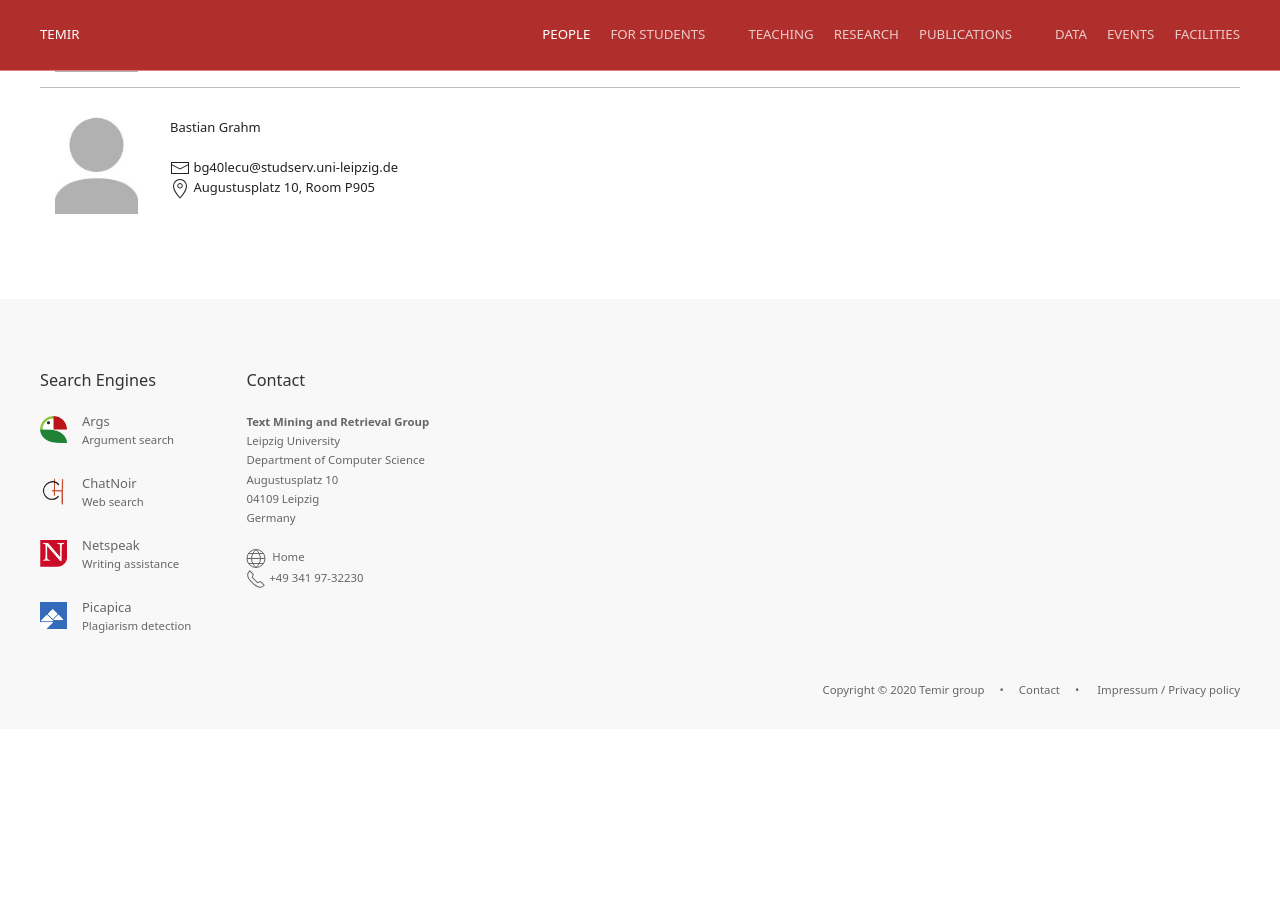
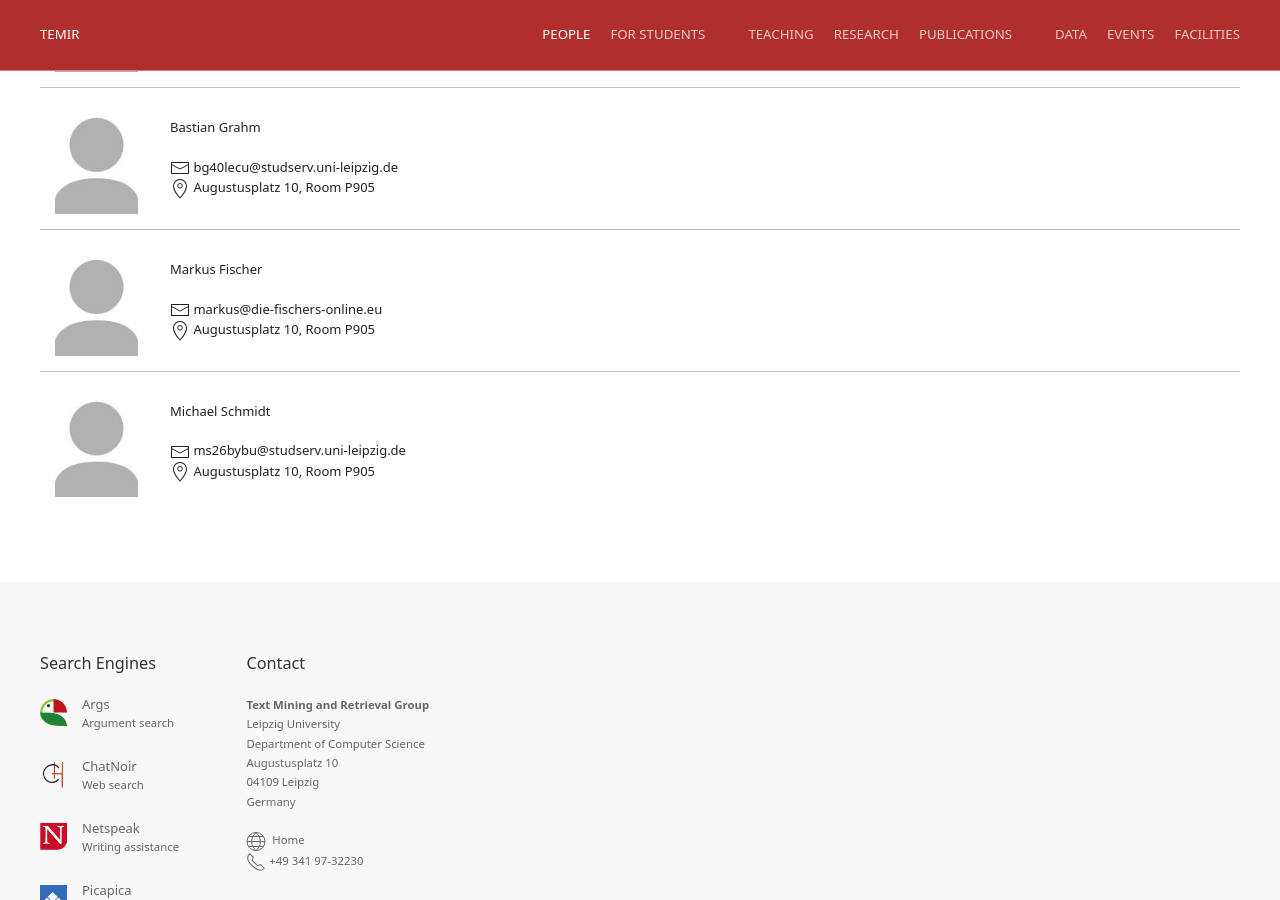
Before and after one commit to temir-org/temir-org.github.io, a Jekyll site: the page built from people.html, in a window 1280 px wide and 900 px high, scrolled down 1435 px. Built offline with Jekyll 4.4.1, drawn with Linux system fonts in a browser that asks for light colours; before the commit the page ends 2164 px from its top, so only the background shows below that.

Commit message:
add some more people

```diff
--- a/people.html
+++ b/people.html
@@ -108,6 +108,24 @@ description: People
                     <span uk-icon="location"></span>&nbsp;Augustusplatz 10, Room P905
                 </div>
             </div>
+            <div id="fischer" class="entry">
+                <div class="image people-image"><img src="people/img/generic.jpg" alt="Markus Fischer" /></div>
+                <div class="description">
+                    <p>Markus Fischer</p>
+                    <span uk-icon="mail"></span>&nbsp;markus<wbr>&#64;die-fischers-online.eu
+                    <br>
+                    <span uk-icon="location"></span>&nbsp;Augustusplatz 10, Room P905
+                </div>
+            </div>
+            <div id="schmidt" class="entry">
+                <div class="image people-image"><img src="people/img/generic.jpg" alt="Michael Schmidt" /></div>
+                <div class="description">
+                    <p>Michael Schmidt</p>
+                    <span uk-icon="mail"></span>&nbsp;ms26bybu<wbr>&#64;studserv.uni-leipzig.de
+                    <br>
+                    <span uk-icon="location"></span>&nbsp;Augustusplatz 10, Room P905
+                </div>
+            </div>
 
         </div>
     </div> <!-- container -->
```
Lines whose indentation alone changed are shown as unchanged.
